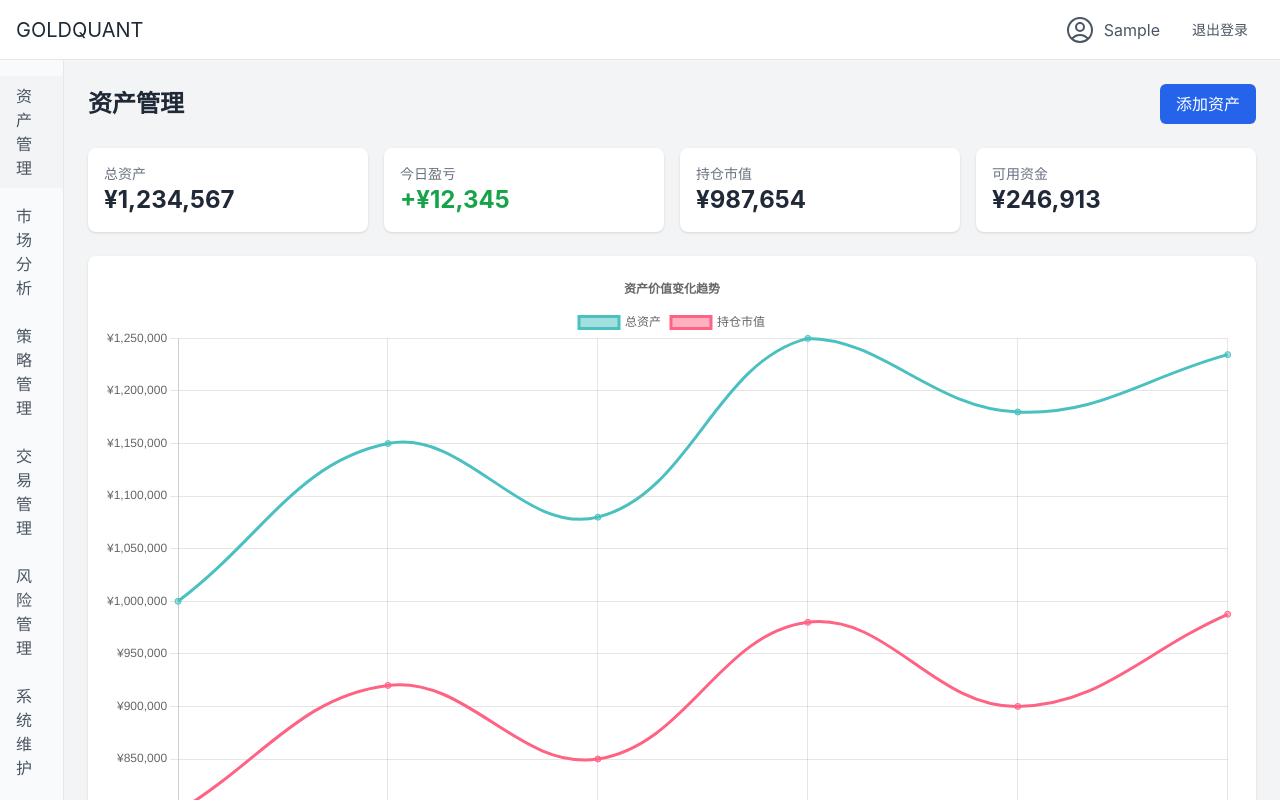
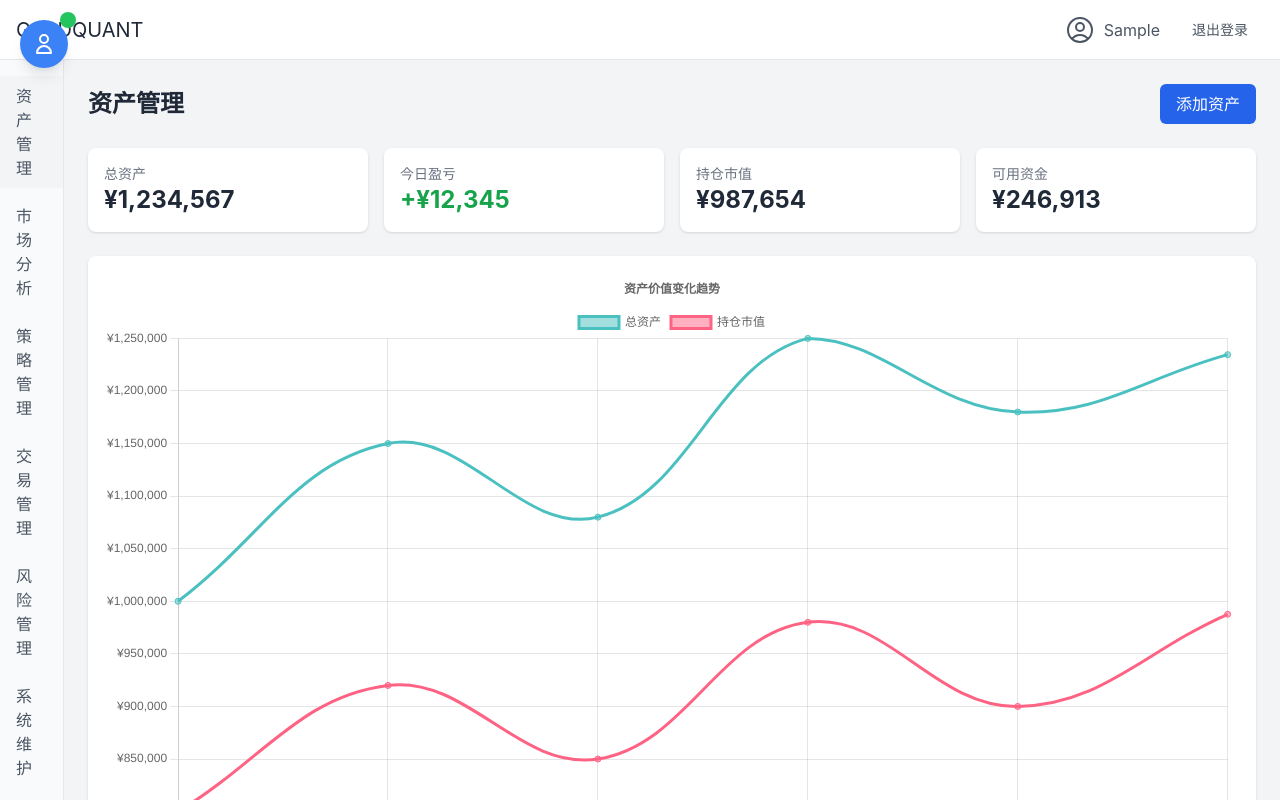
Before and after one commit to jeffchenla/GoldQuant, a React (Create React App) app: page / in a window 1280 px wide. Both pictures are taken after typing "Sample", "Sample123" into the empty fields and a click on the button "登录". Shown: the top 800 px of the page. Built offline with nearby package versions, Linux system fonts and the light colour scheme.

Commit message:
添加可拖动的说话小人图标

```diff
--- a/src/App.tsx
+++ b/src/App.tsx
@@ -5,6 +5,7 @@ import Login from './components/auth/Login';
 import { AuthProvider, useAuth } from './contexts/AuthContext';
 import { NotificationProvider } from './contexts/NotificationContext';
 import { Loading } from './components/Loading';
+import DraggableAvatar from './components/DraggableAvatar';
 
 const AppContent: React.FC = () => {
   const { isAuthenticated, loading, login } = useAuth();
@@ -27,6 +28,7 @@ const AppContent: React.FC = () => {
   }
 
   return (
+    <>
       <Routes>
         <Route
           path="/"
@@ -54,6 +56,8 @@ const AppContent: React.FC = () => {
           }
         />
       </Routes>
+      {isAuthenticated && <DraggableAvatar />}
+    </>
   );
 };
 
--- /dev/null
+++ b/src/components/DraggableAvatar.tsx
@@ -0,0 +1,83 @@
+import React, { useState, useEffect } from 'react';
+
+const DraggableAvatar: React.FC = () => {
+  const [position, setPosition] = useState({ x: 20, y: 20 });
+  const [isDragging, setIsDragging] = useState(false);
+  const [dragOffset, setDragOffset] = useState({ x: 0, y: 0 });
+
+  const handleMouseDown = (e: React.MouseEvent) => {
+    setIsDragging(true);
+    setDragOffset({
+      x: e.clientX - position.x,
+      y: e.clientY - position.y
+    });
+  };
+
+  const handleMouseMove = (e: MouseEvent) => {
+    if (!isDragging) return;
+
+    const newX = e.clientX - dragOffset.x;
+    const newY = e.clientY - dragOffset.y;
+
+    // 确保图标不会拖出视窗
+    const maxX = window.innerWidth - 60; // 60是图标的宽度
+    const maxY = window.innerHeight - 60; // 60是图标的高度
+
+    setPosition({
+      x: Math.min(Math.max(0, newX), maxX),
+      y: Math.min(Math.max(0, newY), maxY)
+    });
+  };
+
+  const handleMouseUp = () => {
+    setIsDragging(false);
+  };
+
+  useEffect(() => {
+    if (isDragging) {
+      window.addEventListener('mousemove', handleMouseMove);
+      window.addEventListener('mouseup', handleMouseUp);
+    }
+
+    return () => {
+      window.removeEventListener('mousemove', handleMouseMove);
+      window.removeEventListener('mouseup', handleMouseUp);
+    };
+  }, [isDragging, dragOffset]);
+
+  return (
+    <div
+      style={{
+        position: 'fixed',
+        left: position.x,
+        top: position.y,
+        cursor: 'move',
+        zIndex: 1000,
+        userSelect: 'none',
+        transition: isDragging ? 'none' : 'all 0.2s ease'
+      }}
+      onMouseDown={handleMouseDown}
+    >
+      <div className="relative">
+        <div className="w-12 h-12 bg-blue-500 rounded-full flex items-center justify-center shadow-lg">
+          <svg
+            className="w-6 h-6 text-white"
+            fill="none"
+            stroke="currentColor"
+            viewBox="0 0 24 24"
+          >
+            <path
+              strokeLinecap="round"
+              strokeLinejoin="round"
+              strokeWidth={2}
+              d="M16 7a4 4 0 11-8 0 4 4 0 018 0zM12 14a7 7 0 00-7 7h14a7 7 0 00-7-7z"
+            />
+          </svg>
+        </div>
+        <div className="absolute -top-2 -right-2 w-4 h-4 bg-green-500 rounded-full animate-pulse"></div>
+      </div>
+    </div>
+  );
+};
+
+export default DraggableAvatar;
```
Lines whose indentation alone changed are shown as unchanged.
